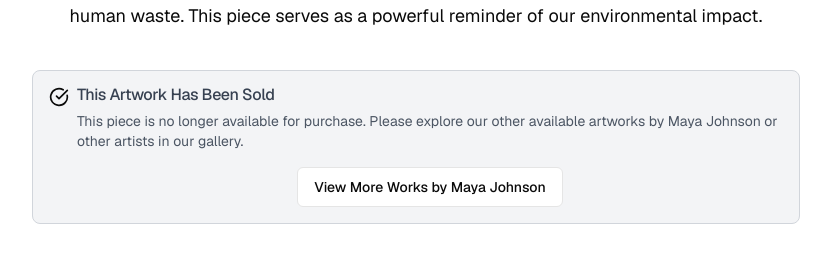
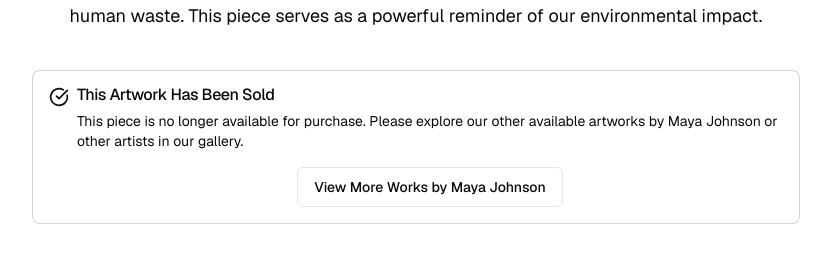
Before and after one commit to dannybabbev/exhibition, a Next.js app: page /artwork/101 in a window 1280 px wide. Shown: the part 914-1188 px from the top of the page, without its empty margins (224-1055 px from the left). Built offline with nearby package versions, Linux system fonts and the light colour scheme.

Commit message:
dark mode

```diff
--- a/app/artwork/[id]/page.tsx
+++ b/app/artwork/[id]/page.tsx
@@ -96,10 +96,10 @@ export default async function ArtworkPage(props: { params: Promise<{ id: string
           {/* Purchase notice or Sold notice */}
           <div className="mt-6 md:mt-10">
             {isPurchased ? (
-              <Alert className="bg-gray-100 border-gray-300">
-                <CheckCircle className="h-5 w-5 text-gray-500" />
-                <AlertTitle className="text-gray-700 font-medium">This Artwork Has Been Sold</AlertTitle>
-                <AlertDescription className="mt-2 text-gray-600">
+              <Alert variant="default" className="border-muted-foreground/30">
+                <CheckCircle className="h-5 w-5 text-muted-foreground" />
+                <AlertTitle>This Artwork Has Been Sold</AlertTitle>
+                <AlertDescription className="mt-2">
                   This piece is no longer available for purchase. Please explore our other available artworks by {artist?.name} or other artists in our gallery.
                 </AlertDescription>
                 <div className="mt-4 flex justify-center">
@@ -111,7 +111,7 @@ export default async function ArtworkPage(props: { params: Promise<{ id: string
                 </div>
               </Alert>
             ) : (
-              <Alert className="bg-primary/10 border-primary">
+              <Alert variant="default" className="border-primary">
                 <AlertCircle className="h-5 w-5 text-primary" />
                 <AlertTitle className="text-primary font-medium">Available for Purchase</AlertTitle>
                 <AlertDescription className="mt-2">
```
